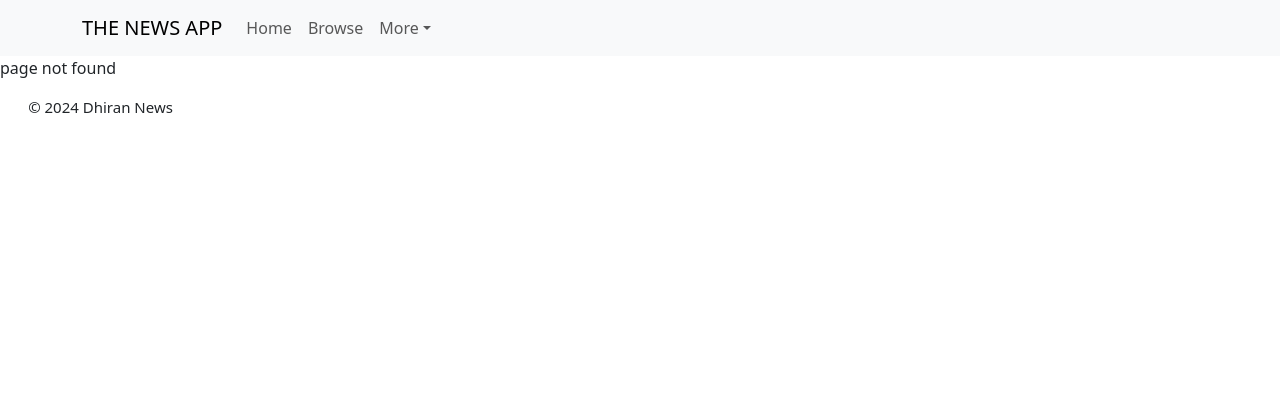
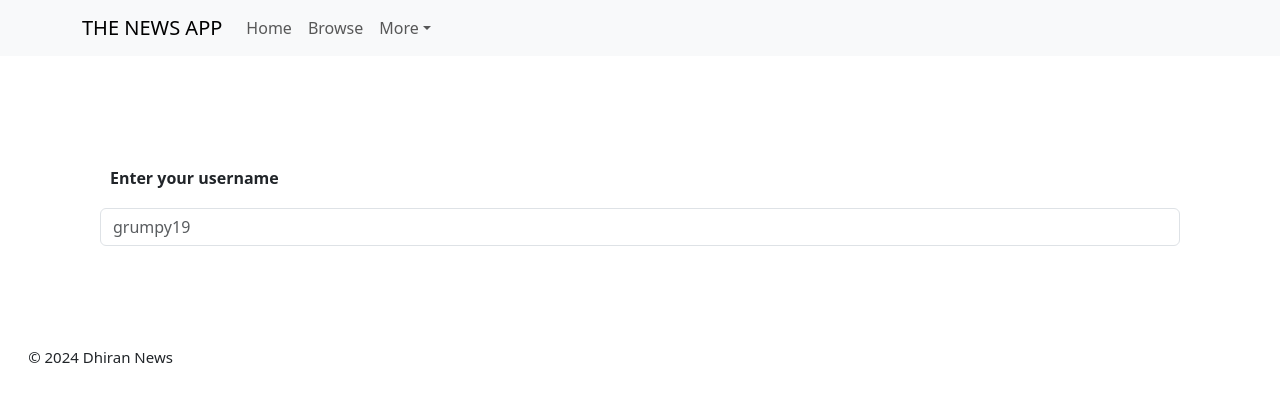
Before and after one commit to dhiransodha/dhiran-news-react, a React (Vite) app: page /sign-in in a window 1280 px wide. Before the commit this address had no page. Shown: the top 402 px of the page. Built offline with nearby package versions, Linux system fonts and the light colour scheme.

Commit message:
complete post comment on article

```diff
--- a/src/App.css
+++ b/src/App.css
@@ -122,3 +122,7 @@ label {
 .vote-alert {
   padding-left: 40px;
 }
+
+.sign-in {
+  margin: 100px;
+}
--- a/src/App.jsx
+++ b/src/App.jsx
@@ -5,6 +5,7 @@ import { Route, Routes } from "react-router-dom";
 import { Welcome } from "./Welcome";
 import { Articles } from "./Articles";
 import { Article } from "./Article";
+import { SignIn } from "./SignIn";
 
 function App() {
   return (
@@ -14,6 +15,7 @@ function App() {
         <Route path="/" element={<Welcome />} />
         <Route path="/articles" element={<Articles />} />
         <Route path="/articles/:article_id" element={<Article />} />
+        <Route path="/sign-in" element={<SignIn />} />
         <Route path="*" element={<p>page not found</p>} />
       </Routes>
       <Footer />
--- a/src/Article.jsx
+++ b/src/Article.jsx
@@ -41,7 +41,7 @@ export const Article = () => {
           <p>error loading content</p>
         ) : (
           <>
-            <ArticleMain article={article} />
+            <ArticleMain article={article} setComments={setComments} />
             <ArticleComments comments={comments} />
           </>
         )}
--- a/src/ArticleMain.jsx
+++ b/src/ArticleMain.jsx
@@ -1,6 +1,7 @@
+import { PostComment } from "./PostComment";
 import VoteCard from "./VoteCard";
 
-export const ArticleMain = ({ article }) => {
+export const ArticleMain = ({ article, setComments }) => {
   return (
     <section className="article-main">
       <h2 className="article-title">{article.title}</h2>
@@ -10,6 +11,7 @@ export const ArticleMain = ({ article }) => {
       <VoteCard objToIncrement={article} typeName={"article"} />
       <img className="article-img" src={article.article_img_url} />
       <p className="article-body">{article.body}</p>
+      <PostComment article={article} setComments={setComments} />
     </section>
   );
 };
--- a/src/CommentCard.jsx
+++ b/src/CommentCard.jsx
@@ -1,6 +1,8 @@
 import "bootstrap/dist/css/bootstrap.min.css";
 import Card from "react-bootstrap/Card";
 export const CommentCard = ({ comment }) => {
+  if (/^\d+$/.test(comment.created_at))
+    comment.created_at = String(new Date(Number(comment.created_at)));
   return (
     <section className="comment-card">
       <Card style={{ width: "18rem" }}>
@@ -9,7 +11,7 @@ export const CommentCard = ({ comment }) => {
             <Card.Title>{comment.title}</Card.Title>
           </a>
           <Card.Text>
-            posted at: {comment.created_at.replace(/\:00\s.+/, "")}
+            posted at: {comment.created_at.replace(/\:\d{2}\s.+/, "")}
           </Card.Text>
           <Card.Text>author: {comment.author}</Card.Text>
           <Card.Text>{comment.body}</Card.Text>
--- a/src/Contexts.jsx
+++ b/src/Contexts.jsx
@@ -1,4 +1,14 @@
-// import { createContext, useState } from "react";
+import { createContext, useState } from "react";
+
+export const UserContext = createContext();
+export const UserProvider = ({ children }) => {
+  const [user, setUser] = useState(null);
+  return (
+    <UserContext.Provider value={{ user, setUser }}>
+      {children}
+    </UserContext.Provider>
+  );
+};
 
 // export const LoadingContext = createContext();
 // export const LoadingProvider = ({ children }) => {
@@ -20,4 +30,4 @@
 //   );
 // };
 
-// export default LoadingContext;
+export default UserContext;
--- a/src/Header.jsx
+++ b/src/Header.jsx
@@ -14,7 +14,7 @@ export const Header = () => {
             <Nav.Link href="/">Home</Nav.Link>
             <Nav.Link href="/articles">Browse</Nav.Link>
             <NavDropdown title="More" id="basic-nav-dropdown">
-              <NavDropdown.Item href="#action/3.1">Sign in</NavDropdown.Item>
+              <NavDropdown.Item href="/sign-in">Sign in</NavDropdown.Item>
               <NavDropdown.Item href="#action/3.2">
                 Another action
               </NavDropdown.Item>
--- /dev/null
+++ b/src/PostComment.jsx
@@ -0,0 +1,90 @@
+import { useState } from "react";
+import { Alert, Button } from "react-bootstrap";
+import Form from "react-bootstrap/Form";
+import { useNavigate } from "react-router-dom";
+import { postToApi } from "./utils";
+
+export const PostComment = ({ article, setComments }) => {
+  const [comment, setComment] = useState("");
+  const [isError, setIsError] = useState(false);
+  const [isPosting, setIsPosting] = useState(false);
+  const [success, setSuccess] = useState(false);
+  const [counter, setCounter] = useState(0);
+  const navigate = useNavigate();
+  const handleChange = (e) => {
+    setSuccess(false);
+    setComment(e.target.value);
+  };
+
+  const handleSubmit = () => {
+    if (!comment.length) return null;
+    setIsError(false);
+    setIsPosting(true);
+    setSuccess(false);
+    if (!localStorage.getItem("user")) navigate("/sign-in");
+    else {
+      postToApi(`articles/${article.article_id}/comments`, {
+        username: JSON.parse(localStorage.getItem("user")).username,
+        body: comment,
+      })
+        .then((res) => {
+          setIsPosting(false);
+          setSuccess(true);
+          setCounter(counter + 1);
+          setComments((comments) => [
+            {
+              comment_id: 9999999 + counter,
+              body: comment,
+              article_id: 1,
+              author: JSON.parse(localStorage.getItem("user")).username,
+              votes: 0,
+              created_at: String(Date.now()),
+            },
+            ...comments,
+          ]);
+          setComment("");
+          setTimeout(() => {
+            setSuccess(false);
+          }, 1500);
+        })
+        .catch((err) => {
+          console.log(err);
+          setIsPosting(false);
+          setIsError(true);
+        });
+    }
+  };
+
+  return (
+    <section className="post-comment">
+      <h2>Post a comment</h2>
+      <Form.Control
+        as="textarea"
+        placeholder="Leave a comment here"
+        style={{ height: "100px" }}
+        maxLength={300}
+        onChange={handleChange}
+        value={comment}
+      />
+      <Button
+        onClick={handleSubmit}
+        variant="primary"
+        type="submit"
+        style={{ marginTop: "10px" }}
+      >
+        Submit
+      </Button>
+      {isError ? (
+        <Alert key="request-timed-out" variant="danger">
+          the request could not be processed at this time: please try again
+        </Alert>
+      ) : null}
+      {success ? (
+        <Alert key="successful-post" variant="success">
+          comment posted successfully
+        </Alert>
+      ) : null}
+      {isPosting ? <p>posting...</p> : null}
+    </section>
+  );
+};
--- /dev/null
+++ b/src/SignIn.jsx
@@ -0,0 +1,72 @@
+import { useContext, useState } from "react";
+import Form from "react-bootstrap/Form";
+import { getDataFromApi } from "./utils";
+import { Alert } from "react-bootstrap";
+import UserContext from "./Contexts";
+import { useNavigate } from "react-router-dom";
+
+export const SignIn = () => {
+  const [username, setUsername] = useState("");
+  const [isError, setIsError] = useState(false);
+  const [notFoundError, setNotFoundError] = useState(false);
+  const [success, setSuccess] = useState(false);
+  const { setUser } = useContext(UserContext);
+  const navigate = useNavigate();
+  const handleSubmit = (e) => {
+    e.preventDefault();
+    setNotFoundError(false);
+    setIsError(false);
+    getDataFromApi(`users/${username}`)
+      .then(({ user }) => {
+        setUsername("");
+        setSuccess(true);
+        localStorage.setItem("user", JSON.stringify(user));
+        setUser(user.username);
+        setTimeout(() => {
+          navigate(-1);
+        }, 700);
+      })
+      .catch((err) => {
+        setUser(null);
+        if (err.response && err.response.data.msg === "username not found") {
+          setNotFoundError(true);
+        } else setIsError(true);
+      });
+  };
+
+  const handleChange = (e) => {
+    setUsername(e.target.value);
+  };
+
+  return (
+    <section className="sign-in">
+      <Form onSubmit={handleSubmit}>
+        <Form.Group className="mb-3" controlId="exampleForm.ControlInput1">
+          <Form.Label>Enter your username</Form.Label>
+          <Form.Control
+            required
+            value={username}
+            type="text"
+            placeholder="grumpy19"
+            onChange={handleChange}
+          />
+        </Form.Group>
+      </Form>
+      {notFoundError ? (
+        <Alert key="invalid-username" variant="danger">
+          invalid username
+        </Alert>
+      ) : null}
+      {isError ? (
+        <Alert key="request-timed-out" variant="danger">
+          the request could not be processed at this time: please try again
+        </Alert>
+      ) : null}
+      {success ? (
+        <Alert key="success" variant="success">
+          success! rerouting...
+        </Alert>
+      ) : null}
+    </section>
+  );
+};
--- a/src/main.jsx
+++ b/src/main.jsx
@@ -1,13 +1,15 @@
-import { StrictMode } from "react";
 import { createRoot } from "react-dom/client";
 import App from "./App.jsx";
 import { BrowserRouter } from "react-router-dom";
+import { UserProvider } from "./Contexts.jsx";
 
 createRoot(document.getElementById("root")).render(
   <BrowserRouter>
     {/* <ErrorProvider>
         <LoadingProvider> */}
-    <App />
+    <UserProvider>
+      <App />
+    </UserProvider>
     {/* </LoadingProvider>
       </ErrorProvider> */}
   </BrowserRouter>
--- a/src/utils.jsx
+++ b/src/utils.jsx
@@ -10,7 +10,7 @@ export const getDataFromApi = async (name, params) => {
 };
 
 export const postToApi = async (name, body) => {
-  return apiClient.post(`/${name}`, body).then(({ data }) => data);
+  return apiClient.post(`/${name}`, body);
 };
 
 export const incrementArticleVotes = async (article_id, votes) => {
```
